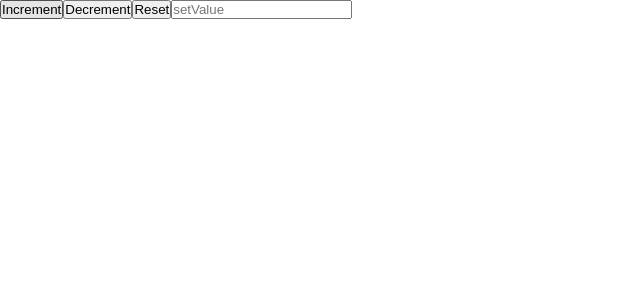
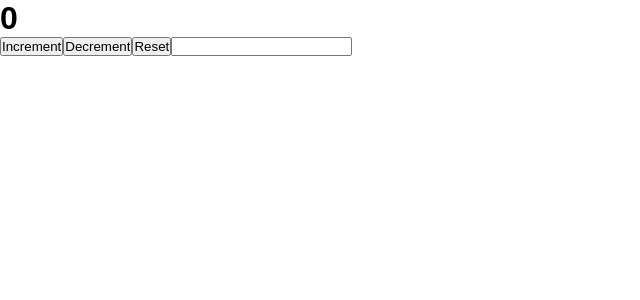
Before and after one commit to IkenNwa/CounterAppVue, a Vue app: page / in a window 1280 px wide. Shown: the top 300 px of the page, without its empty margins (0-640 px from the left). Built offline with nearby package versions, Linux system fonts and the light colour scheme.

Commit message:
Implemet Vuex

```diff
--- a/package.json
+++ b/package.json
@@ -11,7 +11,8 @@
   },
   "dependencies": {
     "vue": "^3.2.47",
-    "vue-router": "^4.1.6"
+    "vue-router": "^4.1.6",
+    "vuex": "^4.0.2"
   },
   "devDependencies": {
     "@rushstack/eslint-patch": "^1.2.0",
--- a/src/App.vue
+++ b/src/App.vue
@@ -1,12 +1,11 @@
 <script setup>
-import Operators from "./components/OperatorsBlock.vue"
-
+import CounterView from './components/CounterView.vue'
+import OperatorsBlock from './components/OperatorsBlock.vue';
 </script>
 
 <template>
-  <div>
-    <Operators />
-  </div>
+    <CounterView />
+    <OperatorsBlock />
 </template>
 
 <style scoped>
--- /dev/null
+++ b/src/assets/operators.js
@@ -0,0 +1,26 @@
+export const operators = [
+  {
+    id: 1,
+    operation: 'Increment',
+    operate: 'increment',
+    type: 'button'
+  },
+  {
+    id: 2,
+    operation: 'Decrement',
+    operate: 'decrement',
+    type: 'button'
+  },
+  {
+    id: 3,
+    operation: 'Reset',
+    operate: 'reset',
+    type: 'button'
+  },
+  {
+    id: 4,
+    operation: 'SetValue',
+    operate: 'increment',
+    type: 'number'
+  }
+]
--- a/src/components/Operators/DecrementBtn.vue
+++ b/src/components/CounterView.vue
@@ -1,6 +1,5 @@
 <script>
-
 </script>
 <template>
-    <button>Decrement</button>
+    <h1>{{ $store.state.count }}</h1>
 </template>
--- a/src/components/Operators/IncrementBtn.vue
+++ /dev/null
@@ -1,6 +0,0 @@
-<script>
-
-</script>
-<template>
-    <button>Increment</button>
-</template>
--- a/src/components/Operators/ResetBtn.vue
+++ /dev/null
@@ -1,5 +0,0 @@
-<script>
-</script>
-<template>
-    <button>Reset</button>
-</template>
--- a/src/components/Operators/SetValueBtn.vue
+++ /dev/null
@@ -1,4 +0,0 @@
-<script></script>
-<template>
-    <input type="text" placeholder="setValue">
-</template>
--- a/src/components/OperatorsBlock.vue
+++ b/src/components/OperatorsBlock.vue
@@ -1,12 +1,12 @@
 <script setup>
-import Increment from "./Operators/IncrementBtn.vue"
-import Decrement from "./Operators/DecrementBtn.vue"
-import Reset from './Operators/ResetBtn.vue'
-import SetValue from './Operators/SetValueBtn.vue'
+import { operators } from '../assets/operators';
+
+
+
 </script>
 <template>
-    <Increment />
-    <Decrement />
-    <Reset />
-    <SetValue />
+    <input v-for="operand in operators" :key="operand.id" :value="operand.operation" :type="operand.type"
+        :class="operand.operation" @click="$store.commit(operand.operate)" />
 </template>
+
+<style scoped></style>
--- a/src/main.js
+++ b/src/main.js
@@ -1,10 +1,29 @@
 import { createApp } from 'vue'
 import App from './App.vue'
+import { createStore } from 'vuex'
 // import router from './router'
 
-import "./assets/main.css"
+const store = createStore({
+  state: {
+    count: 0
+  },
+  mutations: {
+    increment(state) {
+      state.count++
+    },
+    decrement(state) {
+      state.count--
+    },
+    reset(state) {
+      state.count = 0
+    },
+
+  }
+})
+
+import './assets/main.css'
 const app = createApp(App)
 
-// app.use(router)
+app.use(store)
 
 app.mount('#app')
```
Also changed, not shown: 1 other file (tests, documents, lock files or other folders).
